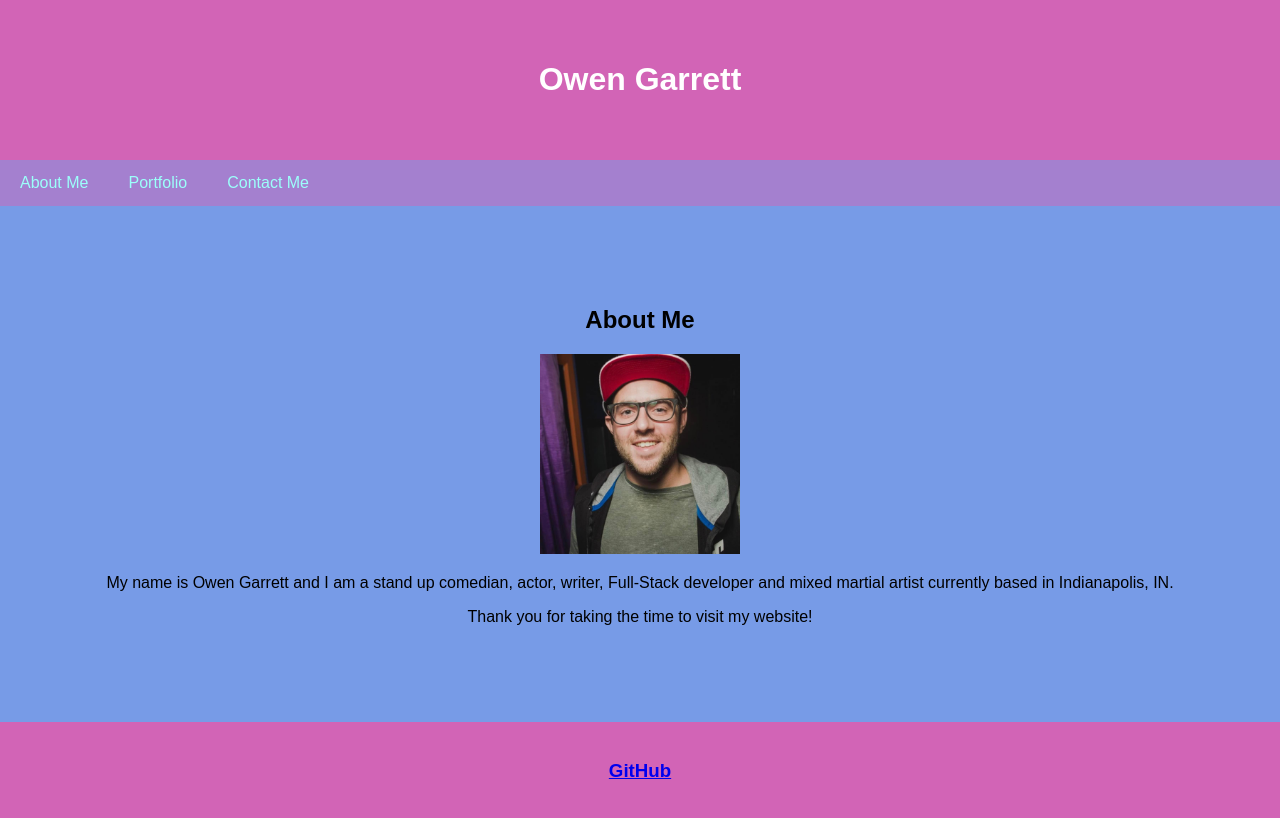
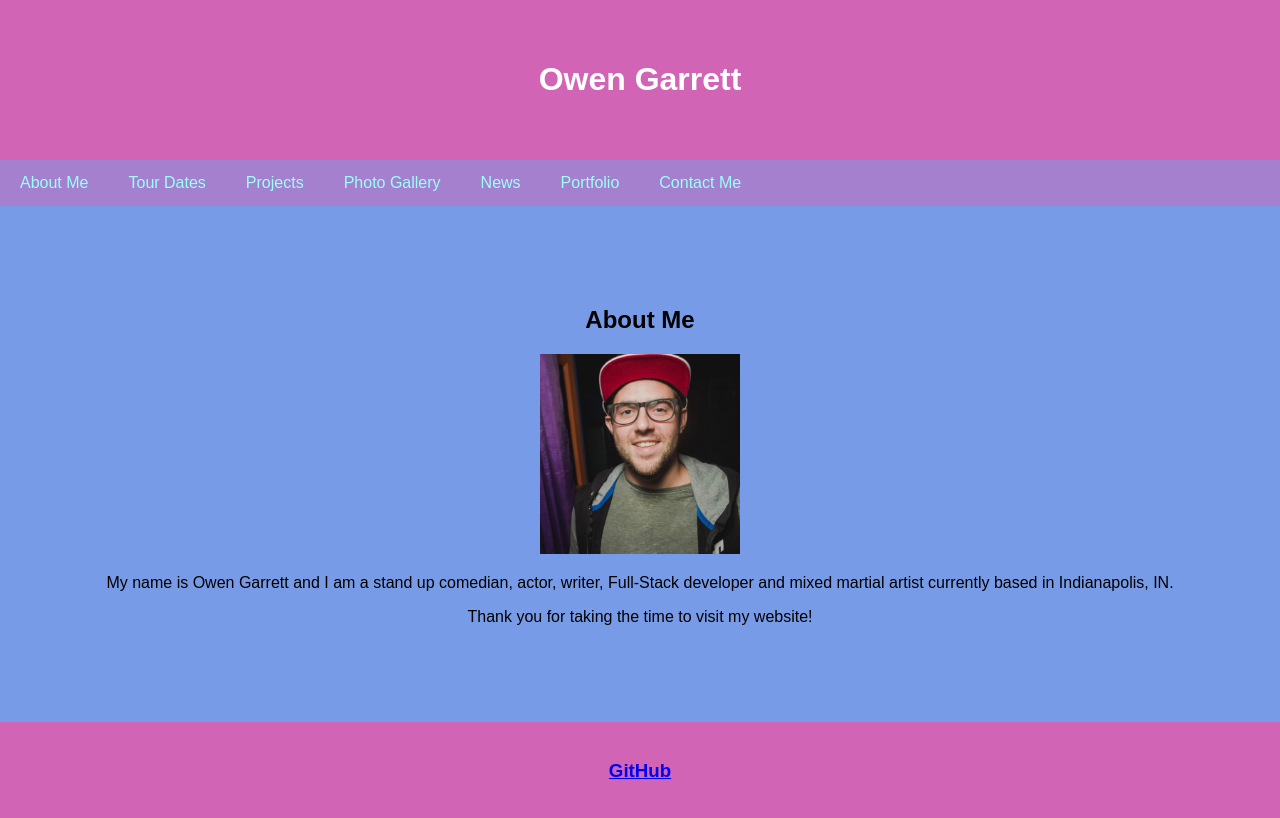
Before and after one commit to OwenGarrett/personal-site, a plain HTML site: page index.html in a window 1280 px wide. Drawn offline with Linux system fonts and the light colour scheme.

Commit message:
added more  selections to navbar

```diff
--- a/index.html
+++ b/index.html
@@ -15,6 +15,10 @@
     </header>
     <nav>
       <a href="#about">About Me</a>
+      <a href="#tour">Tour Dates</a>
+      <a href="#projects">Projects</a>
+      <a href="#photos">Photo Gallery</a>
+      <a href="#news">News</a>
       <a href="#portfolio">Portfolio</a>
       <a href="#contact">Contact Me</a>
     </nav>
```
